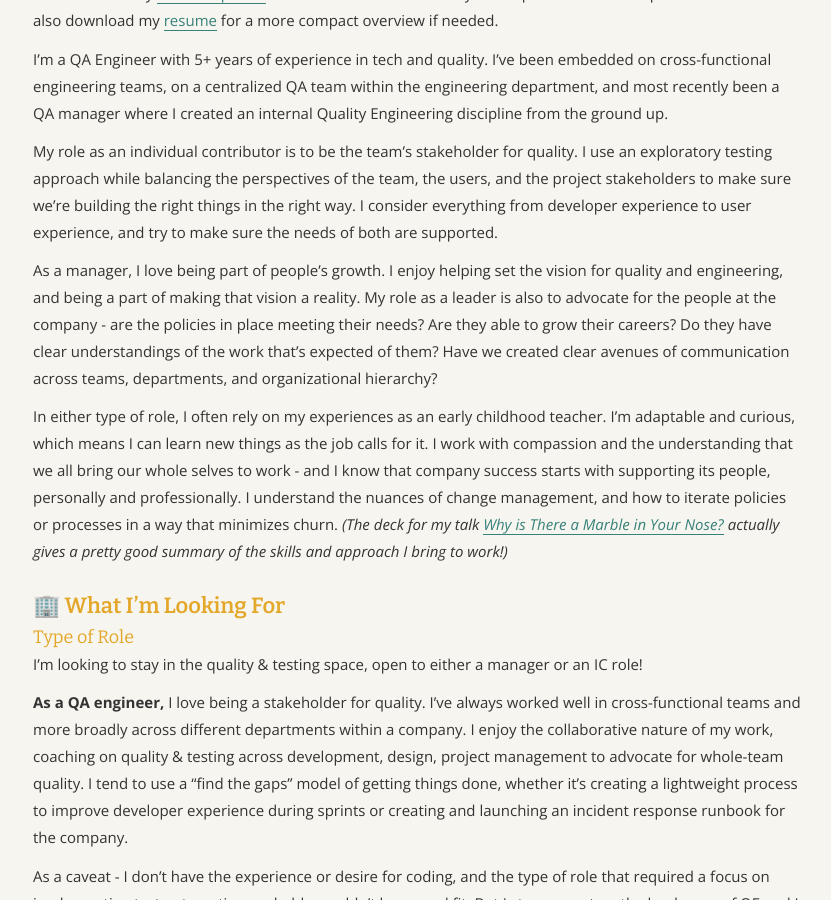
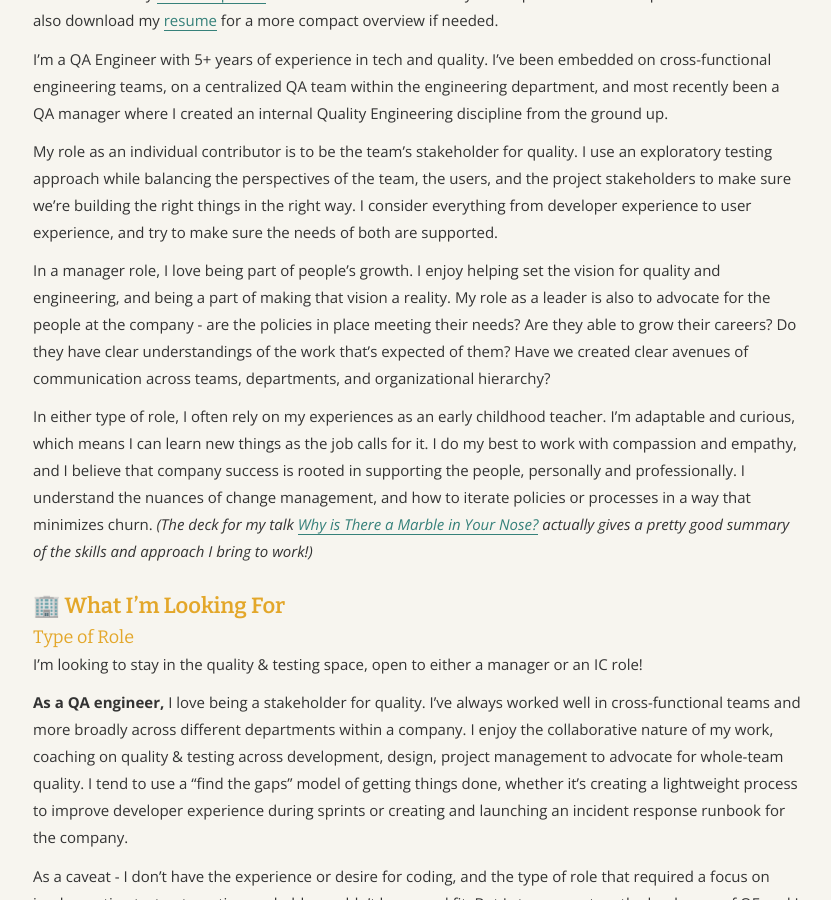
Before and after one commit to angelariggs/angelariggs.github.io, a Jekyll site: the page built from _posts/2020-09-06-reverse-job-hunt.md, in a window 1280 px wide and 900 px high, scrolled down 1060 px. Shown: the whole window, without its empty margins (223-1054 px from the left). Built offline with Jekyll 4.4.1, drawn with Linux system fonts in a browser that asks for light colours; comment, search, counter and statistics services are not loaded.

Commit message:
couple more tweaks

```diff
--- a/_posts/2020-09-06-reverse-job-hunt.md
+++ b/_posts/2020-09-06-reverse-job-hunt.md
@@ -35,9 +35,9 @@ I’m a QA Engineer with 5+ years of experience in tech and quality. I’ve been
 
 My role as an individual contributor is to be the team’s stakeholder for quality. I use an exploratory testing approach while balancing the perspectives of the team, the users, and the project stakeholders to make sure we’re building the right things in the right way. I consider everything from developer experience to user experience, and try to make sure the needs of both are supported.
 
-As a manager, I love being part of people’s growth. I enjoy helping set the vision for quality and engineering, and being a part of making that vision a reality. My role as a leader is also to advocate for the people at the company - are the policies in place meeting their needs? Are they able to grow their careers? Do they have clear understandings of the work that’s expected of them? Have we created clear avenues of communication across teams, departments, and organizational hierarchy?
+In a manager role, I love being part of people’s growth. I enjoy helping set the vision for quality and engineering, and being a part of making that vision a reality. My role as a leader is also to advocate for the people at the company - are the policies in place meeting their needs? Are they able to grow their careers? Do they have clear understandings of the work that’s expected of them? Have we created clear avenues of communication across teams, departments, and organizational hierarchy?
 
-In either type of role, I often rely on my experiences as an early childhood teacher. I’m adaptable and curious, which means I can learn new things as the job calls for it. I work with compassion and the understanding that we all bring our whole selves to work - and I know that company success starts with supporting its people, personally and professionally. I understand the nuances of change management, and how to iterate policies or processes in a way that minimizes churn. _(The deck for my talk [Why is There a Marble in Your Nose?](https://bit.ly/tlc-marble-in-nose) actually gives a pretty good summary of the skills and approach I bring to work!)_
+In either type of role, I often rely on my experiences as an early childhood teacher. I’m adaptable and curious, which means I can learn new things as the job calls for it. I do my best to work with compassion and empathy, and I believe that company success is rooted in supporting the people, personally and professionally. I understand the nuances of change management, and how to iterate policies or processes in a way that minimizes churn. _(The deck for my talk [Why is There a Marble in Your Nose?](https://bit.ly/tlc-marble-in-nose) actually gives a pretty good summary of the skills and approach I bring to work!)_
 
 ## 🏢 What I’m Looking For
 
```
